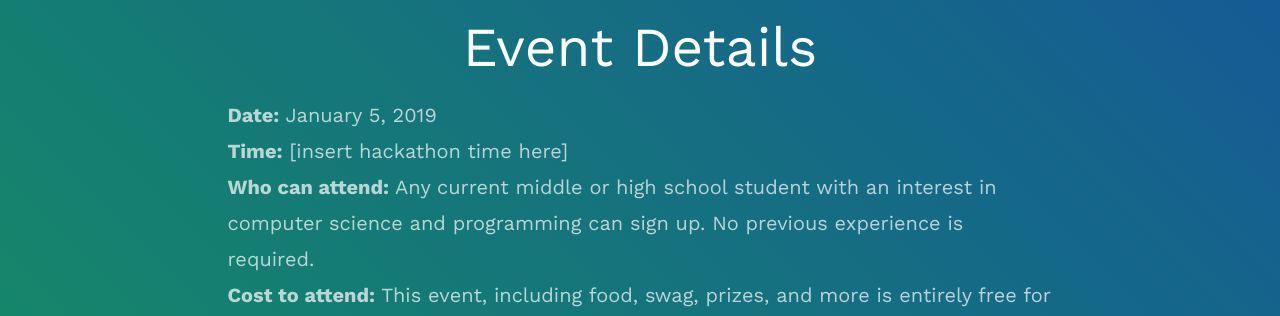
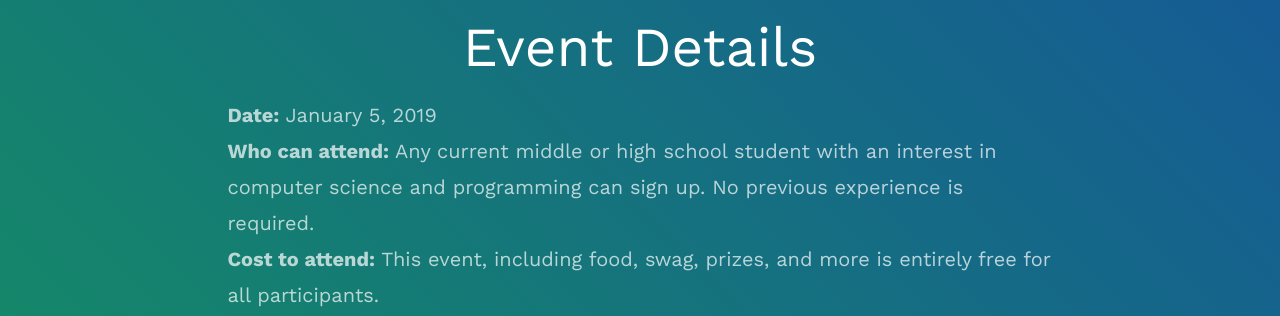
Before and after one commit to zhenguwu/RidgeHacks, a plain HTML site: page index.html in a window 1280 px wide. Shown: the part 1980-2296 px from the top of the page. Drawn offline with nearby package versions, Linux system fonts and the light colour scheme; some packages are replaced by stand-ins of ours; files whose address does not match are found by name.

Commit message:
Update index.html

```diff
--- a/index.html
+++ b/index.html
@@ -128,7 +128,6 @@
             <div class="col-md-7 heading-section heading-section-white ftco-animate" style="font-size: 16">
               <h2 class="text-center">Event Details</h2>
               <p><strong>Date:</strong> January 5, 2019 <br>
-              <strong>Time:</strong> [insert hackathon time here] <br>
               <strong>Who can attend:</strong> Any current middle or high school student with an interest in computer science and programming can sign up. No previous experience is required. <br>
               <strong>Cost to attend:</strong> This event, including food, swag, prizes, and more is entirely free for all participants. <br>
               <strong>Location:</strong>
```
